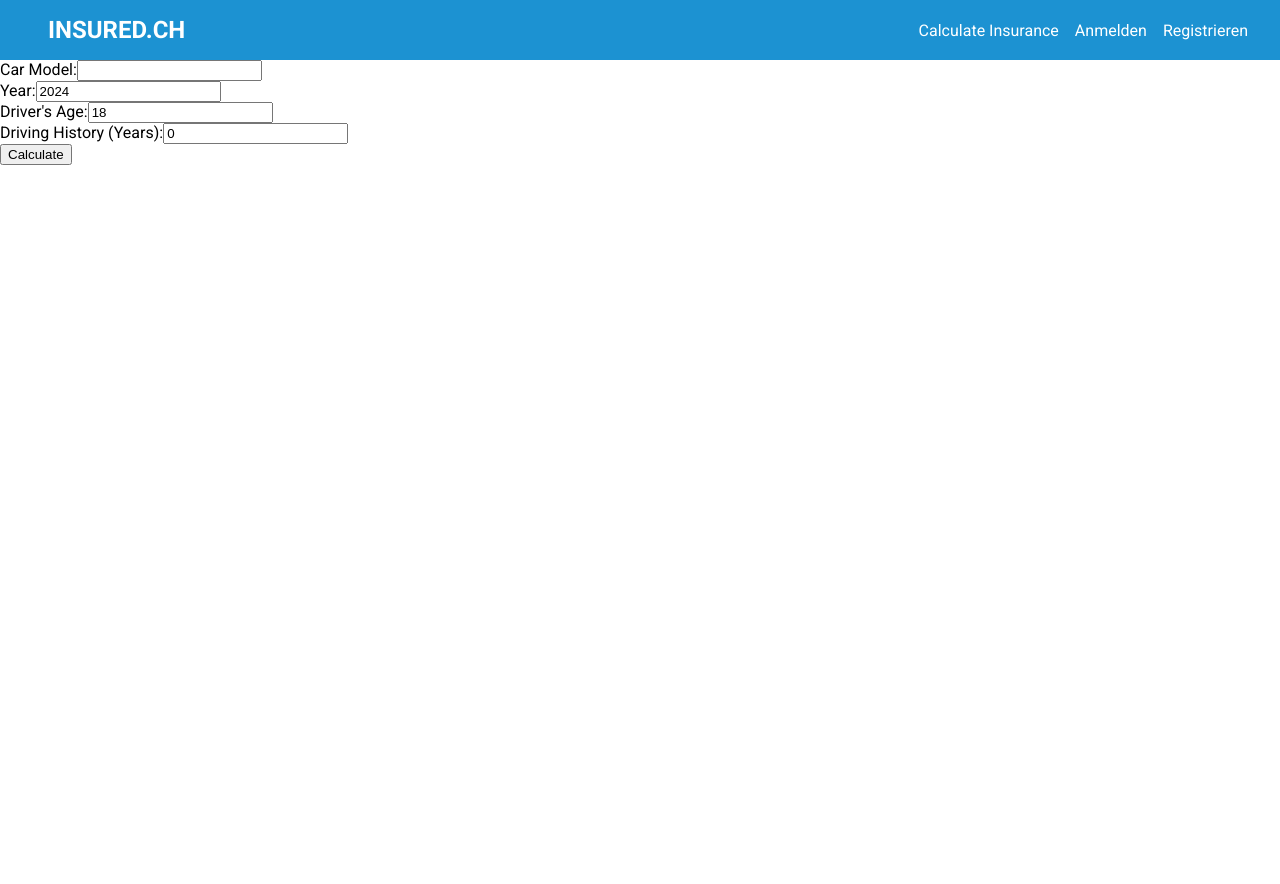
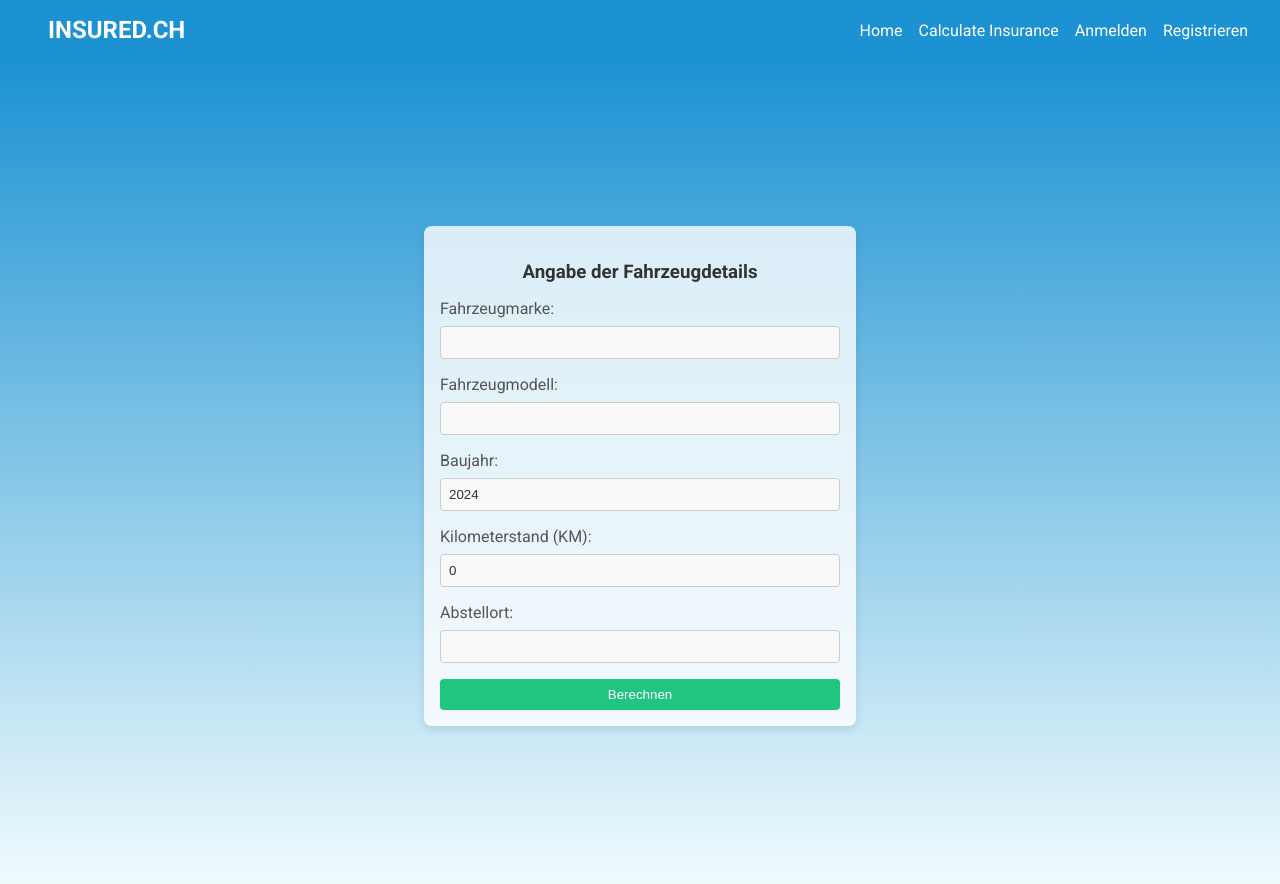
Before and after one commit to TihanMo/Versicherungsrechner2, an Angular app in the folder insurance-calculator/: page /calculate in a window 1280 px wide. Shown: the top 884 px of the page. Before the commit the page ends 800 px from the top, so only its background shows below. Built offline with nearby package versions, Linux system fonts and the light colour scheme.

Commit message:
html css of insurance form improved

```diff
--- a/insurance-calculator/src/app/header/header.component.html
+++ b/insurance-calculator/src/app/header/header.component.html
@@ -4,6 +4,7 @@
     </div>
     <div class="navbar-menu">
       <div class="navbar-end">
+        <a routerLink="/">Home</a>
         <a routerLink="/calculate" class="navbar-item">Calculate Insurance</a>
         <a class="navbar-item">Anmelden</a>
         <a class="navbar-item">Registrieren</a>
--- a/insurance-calculator/src/app/insurance-form/insurance-form.component.css
+++ b/insurance-calculator/src/app/insurance-form/insurance-form.component.css
@@ -0,0 +1,70 @@
+.insurance-form {
+    display: flex;
+    flex-direction: column;
+    align-items: center;
+    justify-content: center;
+    height: 100vh;
+    background: linear-gradient(to bottom, #1c92d2, #f2fcfe);
+    padding: 1rem;
+    color: #333;
+  }
+
+  form {
+    display: flex;
+    flex-direction: column;
+    align-items: center;
+    background-color: #ffffffcc;
+    padding: 1rem;
+    border-radius: 8px;
+    width: 100%;
+    max-width: 400px;
+    box-shadow: 0 4px 8px rgba(0, 0, 0, 0.1);
+  }
+
+  h2, h3 {
+    color: #333;
+    text-align: center;
+    margin-bottom: 1rem;
+  }
+
+  form div {
+    margin-bottom: 1rem;
+    width: 100%;
+  }
+
+  form label {
+    display: block;
+    margin-bottom: 0.5rem;
+    color: #555;
+  }
+
+  form input {
+    width: 100%;
+    padding: 0.5rem;
+    border: 1px solid #ccc;
+    border-radius: 4px;
+    background-color: #f9f9f9;
+    color: #333;
+    box-sizing: border-box;
+  }
+
+  button {
+    padding: 0.5rem 1rem;
+    background-color: #21c581;
+    border: none;
+    color: white;
+    border-radius: 4px;
+    cursor: pointer;
+    transition: background-color 0.3s ease;
+    width: 100%;
+  }
+
+  button:hover {
+    background-color: #1c8658;
+  }
+
+  p {
+    margin-top: 1rem;
+    font-size: 1.2rem;
+    text-align: center;
+  }
--- a/insurance-calculator/src/app/insurance-form/insurance-form.component.html
+++ b/insurance-calculator/src/app/insurance-form/insurance-form.component.html
@@ -1,22 +1,29 @@
-<form (ngSubmit)="calculateInsurance()">
+<div class="insurance-form">
+  <form [formGroup]="insuranceForm" (ngSubmit)="calculateInsurance()">
+    <h3>Angabe der Fahrzeugdetails</h3>
     <div>
-      <label for="carModel">Car Model:</label>
-      <input type="text" id="carModel" [(ngModel)]="carModel" name="carModel" required>
+      <label for="carBrand">Fahrzeugmarke:</label>
+      <input type="text" id="carBrand" formControlName="carBrand" required>
     </div>
     <div>
-      <label for="year">Year:</label>
-      <input type="number" id="year" [(ngModel)]="year" name="year" required>
+      <label for="carModel">Fahrzeugmodell:</label>
+      <input type="text" id="carModel" formControlName="carModel" required>
     </div>
     <div>
-      <label for="age">Driver's Age:</label>
-      <input type="number" id="age" [(ngModel)]="age" name="age" required>
+      <label for="year">Baujahr:</label>
+      <input type="number" id="year" formControlName="year" required>
     </div>
     <div>
-      <label for="history">Driving History (Years):</label>
-      <input type="number" id="history" [(ngModel)]="history" name="history" required>
+      <label for="mileage">Kilometerstand (KM):</label>
+      <input type="number" id="mileage" formControlName="mileage" required>
     </div>
-    <button type="submit">Calculate</button>
+    <div>
+      <label for="location">Abstellort:</label>
+      <input type="text" id="location" formControlName="location" required>
+    </div>
+    <button type="submit">Berechnen</button>
   </form>
   <div *ngIf="insuranceCost !== null">
-    <p>Your estimated insurance cost is: {{insuranceCost | currency}}</p>
+    <p>Ihre geschätzte Versicherungsprämie beträgt: {{insuranceCost | currency:'EUR'}}</p>
+  </div>
 </div>
--- a/insurance-calculator/src/app/insurance-form/insurance-form.component.ts
+++ b/insurance-calculator/src/app/insurance-form/insurance-form.component.ts
@@ -1,28 +1,61 @@
 import { Component } from '@angular/core';
+import { FormBuilder, FormGroup, ReactiveFormsModule } from '@angular/forms';
 import { CommonModule } from '@angular/common';
-import { FormsModule } from '@angular/forms';
 
 @Component({
   selector: 'app-insurance-form',
   standalone: true,
-  imports: [CommonModule, FormsModule],
+  imports: [CommonModule, ReactiveFormsModule],
   templateUrl: './insurance-form.component.html',
   styleUrls: ['./insurance-form.component.css']
 })
-
 export class InsuranceFormComponent {
-  carModel: string = '';
-  year: number = new Date().getFullYear();
-  age: number = 18;
-  history: number = 0;
+  insuranceForm: FormGroup;
   insuranceCost: number | null = null;
 
+  constructor(private fb: FormBuilder) {
+    this.insuranceForm = this.fb.group({
+      carBrand: [''],
+      carModel: [''],
+      year: [new Date().getFullYear()],
+      mileage: [0],
+      location: ['']
+    });
+  }
+
   calculateInsurance() {
-    const baseCost = 500;
-    const ageFactor = (this.age < 25) ? 1.2 : 1;
-    const historyFactor = (this.history < 5) ? 1.5 : 1;
-    const yearFactor = (this.year < 2015) ? 1.3 : 1;
+    const { carBrand, carModel, year, mileage, location } = this.insuranceForm.value;
 
-    this.insuranceCost = baseCost * ageFactor * historyFactor * yearFactor;
+    let baseCost = 500;
+    let carAge = new Date().getFullYear() - year;
+
+    const brandFactor = this.getBrandFactor(carBrand);
+    const ageFactor = this.getAgeFactor(carAge);
+    const mileageFactor = this.getMileageFactor(mileage);
+    const locationFactor = this.getLocationFactor(location);
+
+    this.insuranceCost = baseCost * brandFactor * ageFactor * mileageFactor * locationFactor;
+  }
+
+  getBrandFactor(brand: string): number {
+    const luxuryBrands = ['BMW', 'Mercedes', 'Audi'];
+    return luxuryBrands.includes(brand) ? 1.5 : 1.0;
+  }
+
+  getAgeFactor(age: number): number {
+    if (age < 5) return 1.0;
+    if (age < 10) return 1.2;
+    return 1.5;
+  }
+
+  getMileageFactor(mileage: number): number {
+    if (mileage < 50000) return 1.0;
+    if (mileage < 100000) return 1.2;
+    return 1.5;
+  }
+
+  getLocationFactor(location: string): number {
+    const highRiskAreas = ['City Center', 'Urban'];
+    return highRiskAreas.includes(location) ? 1.3 : 1.0;
   }
 }
```
